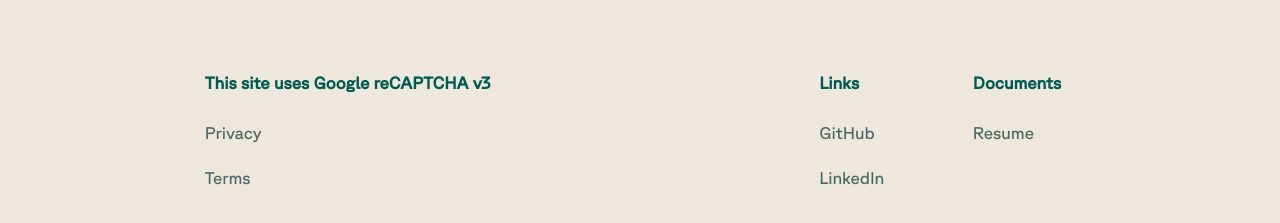
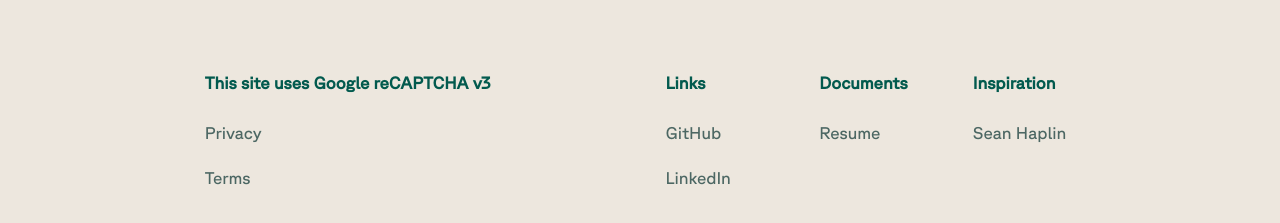
Before and after one commit to dennisongaia/PersonalSite, a React (Create React App) app: page / in a window 1280 px wide. Shown: the part 4479-4702 px from the top of the page. Built offline with nearby package versions, Linux system fonts and the light colour scheme; no server answers.

Commit message:
Update footer

```diff
--- a/src/App.css
+++ b/src/App.css
@@ -10,7 +10,7 @@
 @media (min-width: 768px) {
     .recaptcha-links {
         grid-column-start: 5;
-        grid-column-end: 15;
+        grid-column-end: 14;
         margin: 0;
     }
 }
@@ -37,8 +37,8 @@
 }
 
 .links {
-    grid-column-start: 4;
-    grid-column-end: 12;
+    grid-column-start: 3;
+    grid-column-end: 9;
     list-style-type: none;
     margin: var(--spacing-l) 0 0;
     padding: 0;
@@ -46,15 +46,15 @@
 
 @media (min-width: 768px) {
     .links {
-        grid-column-start: 17;
-        grid-column-end: 20;
+        grid-column-start: 14;
+        grid-column-end: 17;
         margin: 0;
     }
 }
 
 .resume {
-    grid-column-start: 14;
-    grid-column-end: 25;
+    grid-column-start: 9;
+    grid-column-end: 15;
     list-style-type: none;
     margin: var(--spacing-l) 0 0;
     padding: 0;
@@ -62,6 +62,22 @@
 
 @media (min-width: 768px) {
     .resume {
+        grid-column-start: 17;
+        grid-column-end: 20;
+        margin: 0;
+    }
+}
+
+.inspire {
+    grid-column-start: 15;
+    grid-column-end: 21;
+    list-style-type: none;
+    margin: var(--spacing-l) 0 0;
+    padding: 0;
+}
+
+@media (min-width: 768px) {
+    .inspire {
         grid-column-start: 20;
         grid-column-end: 23;
         margin: 0;
--- a/src/App.js
+++ b/src/App.js
@@ -78,6 +78,16 @@ function App() {
                         </a>
                     </li>
                 </ul>
+                <ul className="inspire">
+                    <li className="link-title">
+                        Inspiration
+                    </li>
+                    <li className="link-li">
+                        <a href="https://www.seanhalpin.xyz/" className="link" target="_blank" rel="noopener noreferrer">
+                            Sean Haplin
+                        </a>
+                    </li>
+                </ul>
             </footer>
         </>
     );
```
